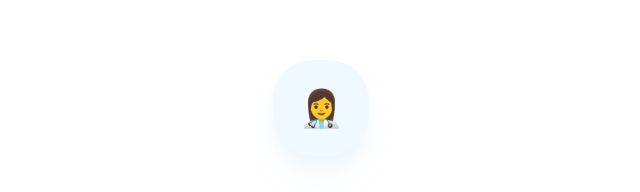
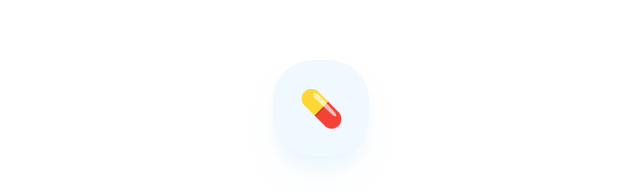
Before and after one commit to kanchavs/office-pharma-system-1.3, a React (Create React App) app: page / in a window 1280 px wide. Shown: the part 115-307 px from the top of the page, without its empty margins (319-959 px from the left). Built offline with nearby package versions, Linux system fonts and the light colour scheme.

Commit message:
Update App.js

```diff
--- a/src/App.js
+++ b/src/App.js
@@ -200,7 +200,7 @@ export default function App() {
   if (!isConfirmed && !isAdmin) {
     return (
       <div className="min-h-screen bg-white flex flex-col items-center justify-center p-8 text-center">
-        <div className="w-24 h-24 bg-sky-50 rounded-[2.5rem] mx-auto mb-8 flex items-center justify-center shadow-xl shadow-sky-100/50 text-4xl">👩‍⚕️</div>
+        <div className="w-24 h-24 bg-sky-50 rounded-[2.5rem] mx-auto mb-8 flex items-center justify-center shadow-xl shadow-sky-100/50 text-4xl">💊</div>
         <h1 className="text-4xl font-extrabold text-slate-900 mb-3 tracking-tight">Office Pharma</h1>
         <p className="text-slate-400 font-bold text-xs mb-12 uppercase tracking-[0.2em]">Inventory System</p>
         <div className="space-y-4 w-full max-w-sm">
```
